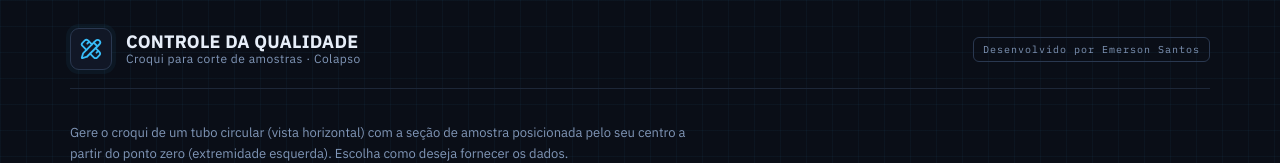
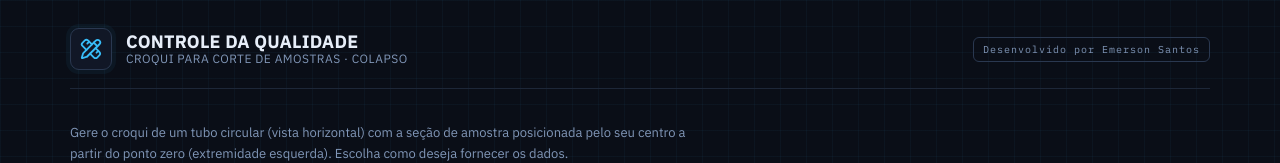
Before and after one commit to emersoncsp-bot/croqui-amostra-colapso, a React (Vite) app: page / in a window 1280 px wide. Shown: the top 163 px of the page. Built offline with nearby package versions, Linux system fonts and the light colour scheme.

Commit message:
Update App.jsx

```diff
--- a/src/App.jsx
+++ b/src/App.jsx
@@ -788,7 +788,7 @@ export default function App() {
             <div className="ct-mark"><PencilRuler size={22} /></div>
             <div>
               <div className="ct-title">CONTROLE DA QUALIDADE</div>
-              <div className="ct-sub">Croqui para corte de amostras · Colapso</div>
+              <div className="ct-sub">CROQUI PARA CORTE DE AMOSTRAS · COLAPSO</div>
             </div>
           </div>
           <div className="ct-rev mono">Desenvolvido por Emerson Santos</div>
```
